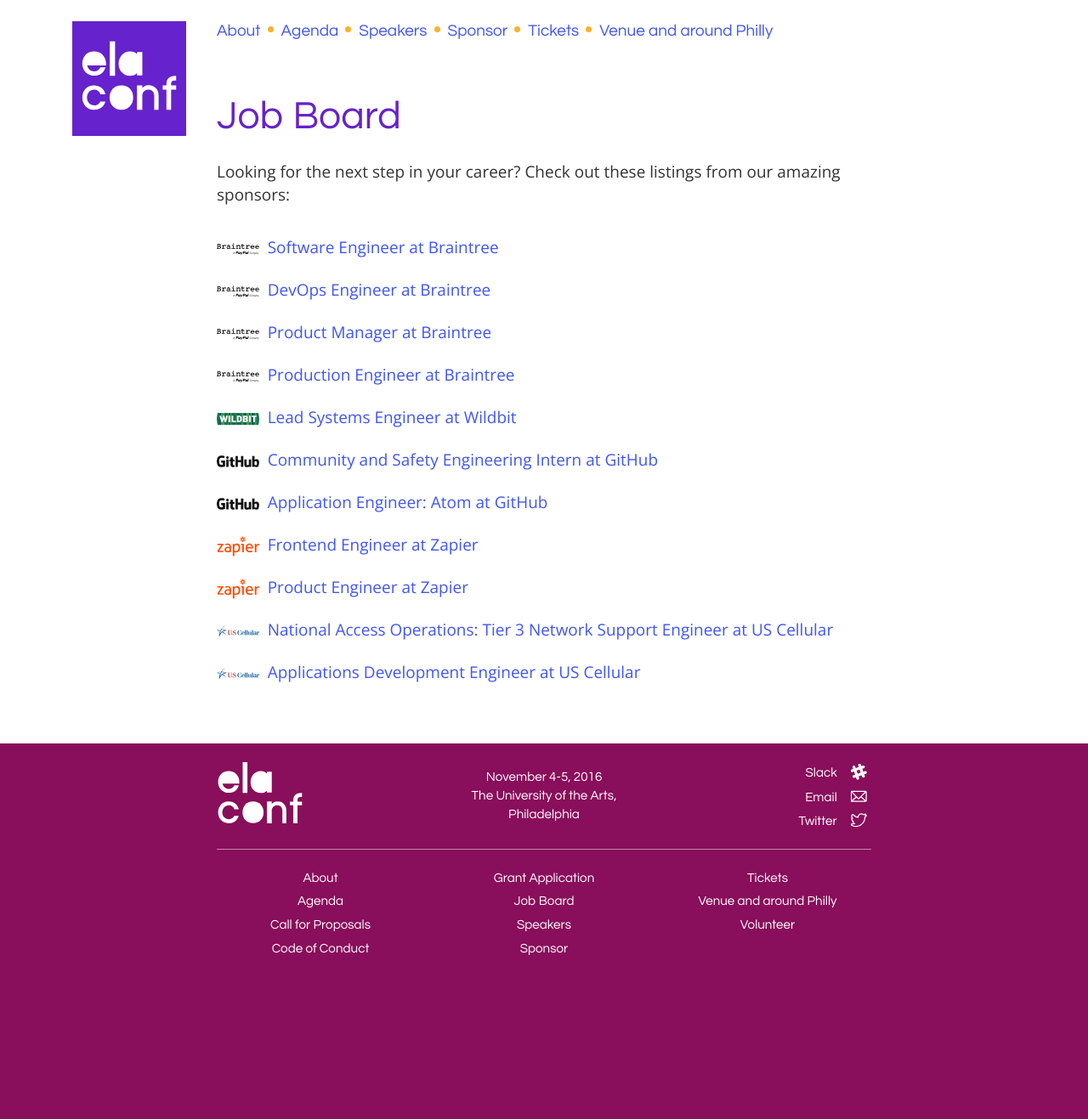
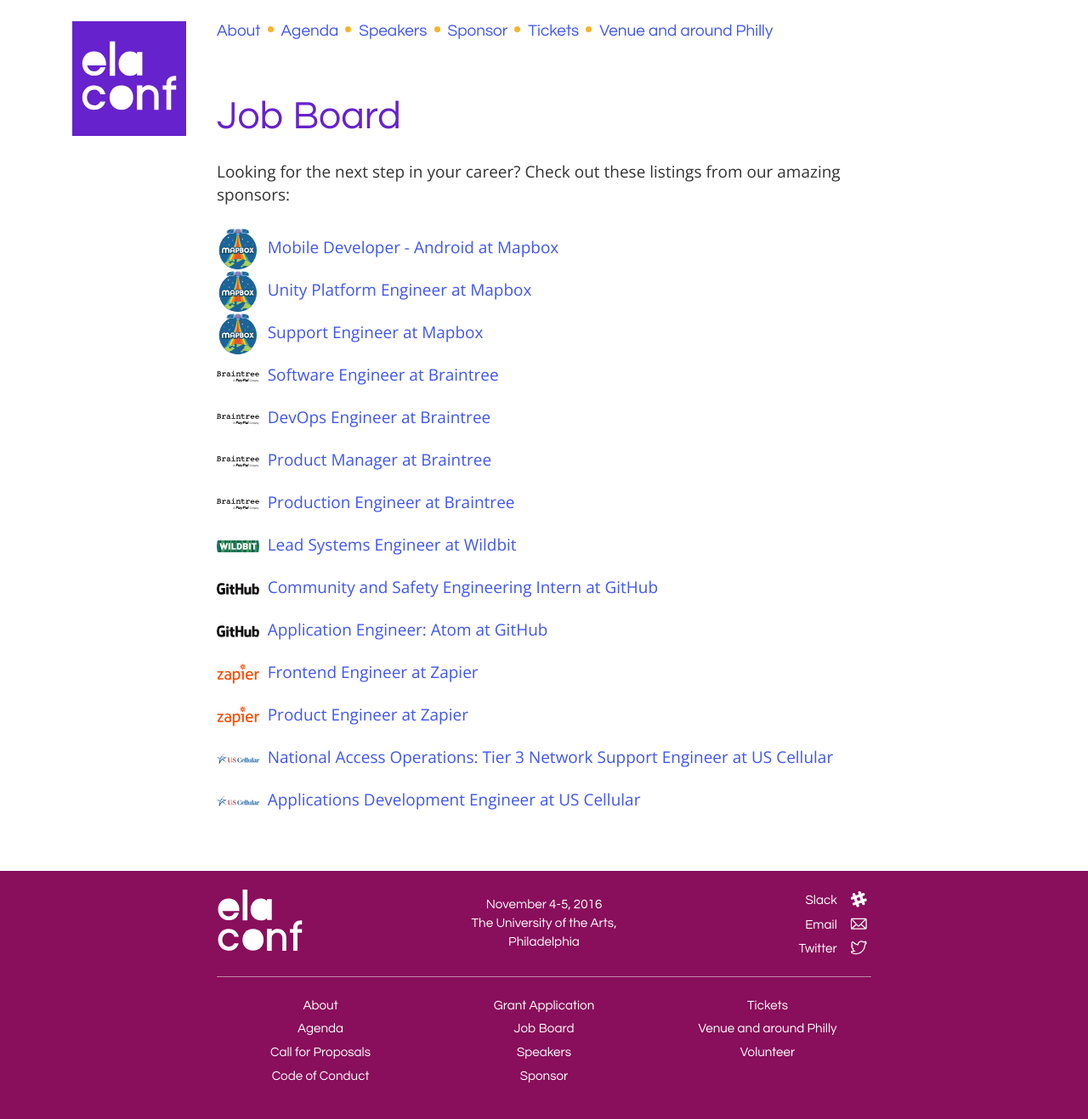
Before and after one commit to elaconf/elaconf.github.io, a Jekyll site: the page built from jobs/index.md, in a window 1280 px wide. Shown: the whole page at 85% size. Built offline with Jekyll 4.4.1, drawn with Linux system fonts in a browser that asks for light colours; before the commit the page ends 1167 px from its top, so only the background shows below that.

Commit message:
adds mapbox jobs

```diff
--- a/_data/jobs.yml
+++ b/_data/jobs.yml
@@ -1,3 +1,18 @@
+- position: Mobile Developer - Android
+  company: Mapbox
+  link: https://www.mapbox.com/jobs/254464/
+  image: mapbox.svg
+
+- position: Unity Platform Engineer
+  company: Mapbox
+  link: https://www.mapbox.com/jobs/467783/
+  image: mapbox.svg
+
+- position: Support Engineer
+  company: Mapbox
+  link: https://www.mapbox.com/jobs/254440/
+  image: mapbox.svg
+
 - position: Software Engineer
   company: Braintree
   link: https://boards.greenhouse.io/braintree/jobs/164179?gh_jid=164179#.WAei15MrKCR
```
